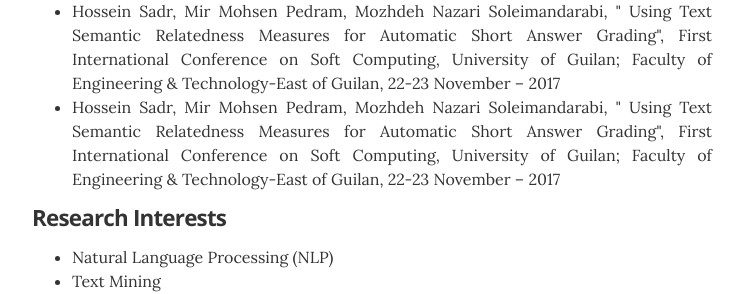
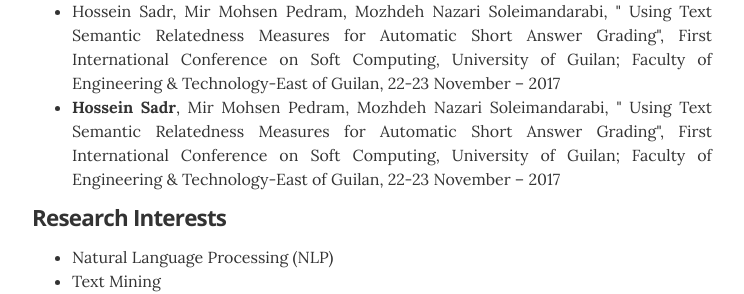
Before and after one commit to hosseinsadr/hosseinsadr.github.io, a Jekyll site: the page built from index.html, in a window 1280 px wide and 900 px high, scrolled down 3617 px. Shown: the part 163-457 px from the top of the window, without its empty margins (268-1012 px from the left). Built offline with Jekyll 4.4.1, drawn with Linux system fonts in a browser that asks for light colours.

Commit message:
Update projects.yml

```diff
--- a/_data/projects.yml
+++ b/_data/projects.yml
@@ -14,7 +14,7 @@
 # Conference Papers in English
 - project: Conference Papers in English
   # url: "#"
-  description: <ul class="resume-item-list"><li>Shiva Soleymanpour, <u>Hossein Sadr</u>, Homayoun Beheshti,"Efficient Deep Learning Method for Encrypted Traffic Classification on the Web", 6th International Conference on Web Research, University of Science & Culture (USC), <b>IEEE Conference</b>, Tehran, Iran, April 2020.</li><li>Hossein Sadr, Mir Mohsen Pedram, Mozhdeh Nazari Soleimandarabi, " Using Text Semantic Relatedness Measures for Automatic Short Answer Grading", First International Conference on Soft Computing, University of Guilan; Faculty of Engineering & Technology-East of Guilan, 22-23 November – 2017</li><li>Hossein Sadr, Mir Mohsen Pedram, Mozhdeh Nazari Soleimandarabi, " Using Text Semantic Relatedness Measures for Automatic Short Answer Grading", First International Conference on Soft Computing, University of Guilan; Faculty of Engineering & Technology-East of Guilan, 22-23 November – 2017</li></ul>
+  description: <ul class="resume-item-list"><li>Shiva Soleymanpour, <u>Hossein Sadr</u>, Homayoun Beheshti,"Efficient Deep Learning Method for Encrypted Traffic Classification on the Web", 6th International Conference on Web Research, University of Science & Culture (USC), <b>IEEE Conference</b>, Tehran, Iran, April 2020.</li><li>Hossein Sadr, Mir Mohsen Pedram, Mozhdeh Nazari Soleimandarabi, " Using Text Semantic Relatedness Measures for Automatic Short Answer Grading", First International Conference on Soft Computing, University of Guilan; Faculty of Engineering & Technology-East of Guilan, 22-23 November – 2017</li><li><b>Hossein Sadr</b>, Mir Mohsen Pedram, Mozhdeh Nazari Soleimandarabi, " Using Text Semantic Relatedness Measures for Automatic Short Answer Grading", First International Conference on Soft Computing, University of Guilan; Faculty of Engineering & Technology-East of Guilan, 22-23 November – 2017</li></ul>
 
   # Research Interests
 - project: Research Interests
```
